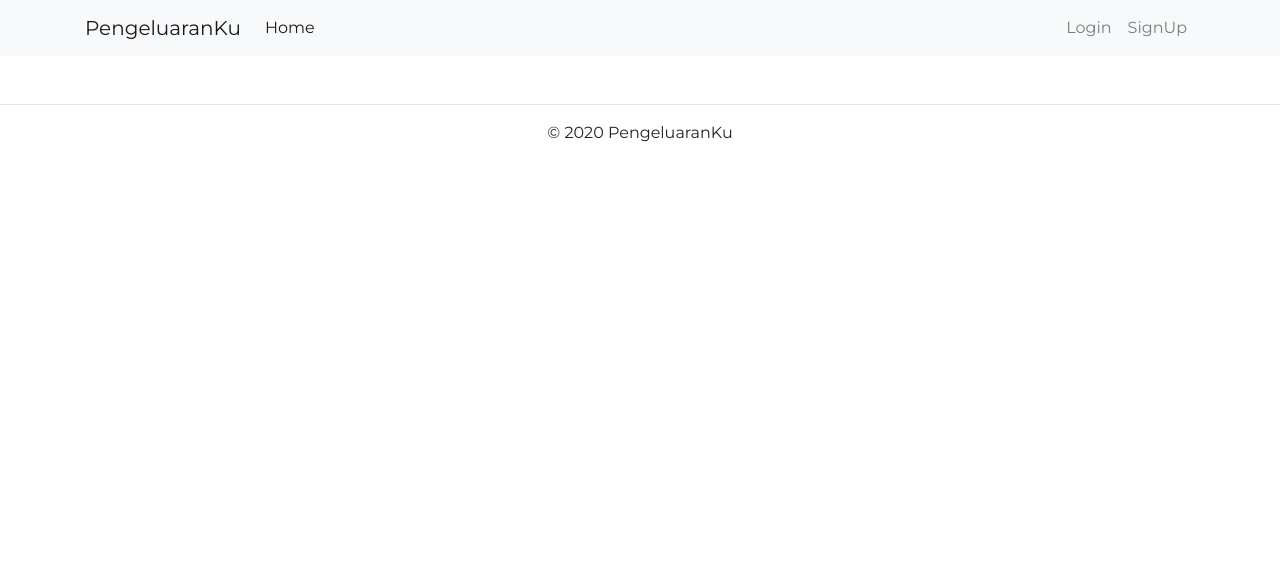
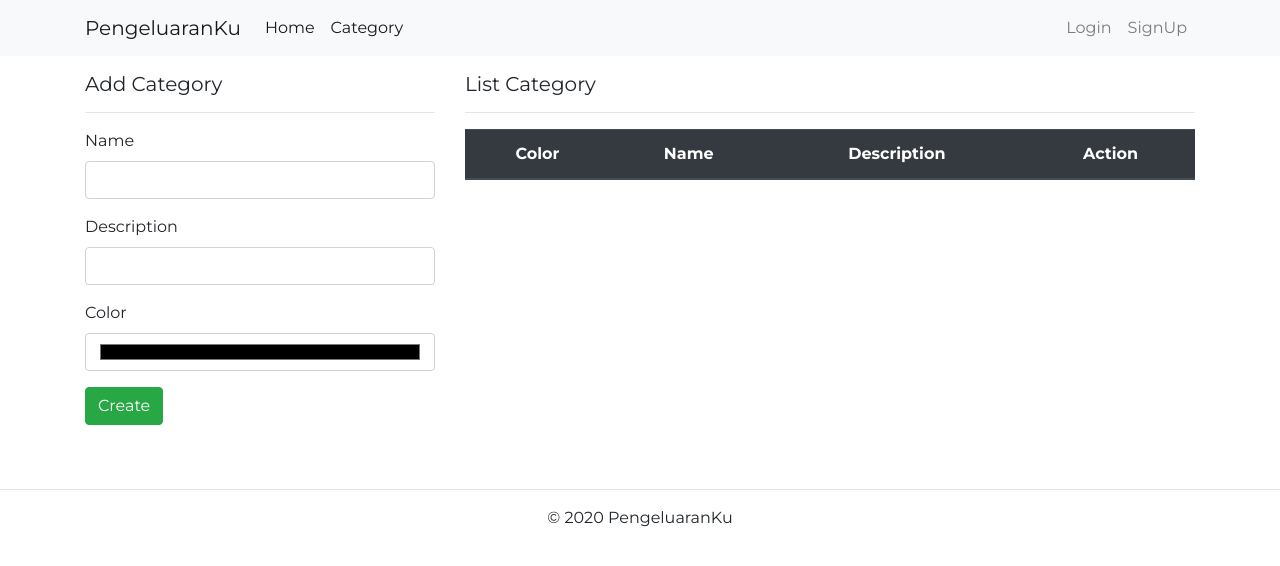
Before and after one commit to akwanmaroso/PengeluaranKu, a React (Create React App) app in the folder frontend/: page /category in a window 1280 px wide. Shown: the top 566 px of the page. Built offline with nearby package versions, Linux system fonts and the light colour scheme.

Commit message:
feat: add category

```diff
--- /dev/null
+++ b/frontend/src/component/Category/Category.jsx
@@ -0,0 +1,128 @@
+import React, {useEffect, useState} from "react";
+import axios from "axios";
+import {isAuth} from "../../utils/isAuth";
+import {notifError, notifSuccess} from "../../utils/notifications";
+
+
+const initialState = {
+    name: "",
+    description: "",
+    color: "",
+}
+const Category = () => {
+    const [state, setState] = useState(initialState)
+    const [category, setCategory] = useState([])
+
+    useEffect(() => {
+        getCategory()
+    }, [])
+
+    const getCategory = () => {
+        if (isAuth()) {
+            let token = localStorage.getItem("token-user");
+            const AuthStr = "Bearer ".concat(token);
+            axios
+                .get("http://localhost:9000/categories", {
+                    headers: {Authorization: AuthStr},
+                })
+                .then((res) => setCategory(res.data))
+                .catch((err) => console.log(err));
+        }
+    }
+
+    const handleChangeColor = (e) => {
+        setState({
+            ...state,
+            color: e.target.value
+        })
+    }
+
+    const handleChangeName = (e) => {
+        setState({
+            ...state,
+            name: e.target.value
+        })
+    }
+
+    const handleChangeDescription = (e) => {
+        setState({
+            ...state,
+            description: e.target.value
+        })
+    }
+
+    const handleSubmit = (e) => {
+        e.preventDefault()
+        let token = localStorage.getItem("token-user");
+        const AuthStr = "Bearer ".concat(token);
+        axios.post("http://localhost:9000/categories", state, {
+            headers: {Authorization: AuthStr},
+        }).then(() => {
+            notifSuccess("Success create category")
+            getCategory()
+        }).catch(err => notifError(err.message))
+    }
+
+    return (
+        <div className="container">
+            <div className="row">
+                <div className="col-4">
+                    <h5>Add Category</h5>
+                    <hr/>
+                    <div className="form-group">
+                        <label htmlFor="name">Name</label>
+                        <input type="text" className="form-control" id="name" onChange={handleChangeName}/>
+                    </div>
+                    <div className="form-group">
+                        <label htmlFor="description">Description</label>
+                        <input type="text" className="form-control" id="description"
+                               onChange={handleChangeDescription}/>
+                    </div>
+                    <div className="form-group">
+                        <label htmlFor="color">Color</label>
+                        <input type="color" className="form-control" id="color" onChange={handleChangeColor}/>
+                    </div>
+                    <div className="form-group">
+                        <button className="btn btn-success" onClick={handleSubmit}>Create</button>
+                    </div>
+                </div>
+                <div className="col-8">
+                    <h5>List Category</h5>
+                    <hr/>
+                    <table className="table table-striped">
+                        <thead className="thead-dark">
+                        <tr className="text-center">
+                            <th>Color</th>
+                            <th>Name</th>
+                            <th>Description</th>
+                            <th>Action</th>
+                        </tr>
+                        </thead>
+                        <tbody>
+                        {
+                            category.map((c) => {
+                                return (
+                                    <tr key={c.id}>
+                                        <td className="text-center">
+                                            <i style={{color: `${c.color}`}} className="fa fa-circle fa-2x"/>
+                                        </td>
+                                        <td>{c.name}</td>
+                                        <td>{c.description}</td>
+                                        <td className="text-center">
+                                            <button className="btn btn-danger btn-sm">
+                                                <i className="fa fa-remove" />
+                                            </button>
+                                        </td>
+                                    </tr>
+                                )
+                            })
+                        }
+                        </tbody>
+                    </table>
+                </div>
+            </div>
+        </div>
+    )
+}
+
+export default Category;
--- a/frontend/src/component/Home.jsx
+++ b/frontend/src/component/Home.jsx
@@ -8,6 +8,7 @@ import Transactions from "./Transactions/Transactions";
 import {isAuth} from "../utils/isAuth";
 import Logout from "./auth/Logout";
 import Signup from "./auth/Signup";
+import Category from "./Category/Category";
 
 const Home = () => {
     return (
@@ -21,6 +22,7 @@ const Home = () => {
                 <Route path="/login" component={Login}/>
                 <Route path="/signup" component={Signup}/>
                 <Route path="/logout" component={Logout}/>
+                <Route path="/category" component={Category}/>
                 <Footer/>
             </Router>
         </div>
--- a/frontend/src/component/layouts/Header.jsx
+++ b/frontend/src/component/layouts/Header.jsx
@@ -26,6 +26,11 @@ const Header = () => {
                         <li className="nav-item">
                             <NavLink className="nav-link" to="/" activeClassName="active  ">
                                 Home
+                            </NavLink>
+                        </li>
+                        <li className="nav-item">
+                            <NavLink className="nav-link" to="/category" activeClassName="active  ">
+                                Category
                             </NavLink>
                         </li>
                     </ul>
```
